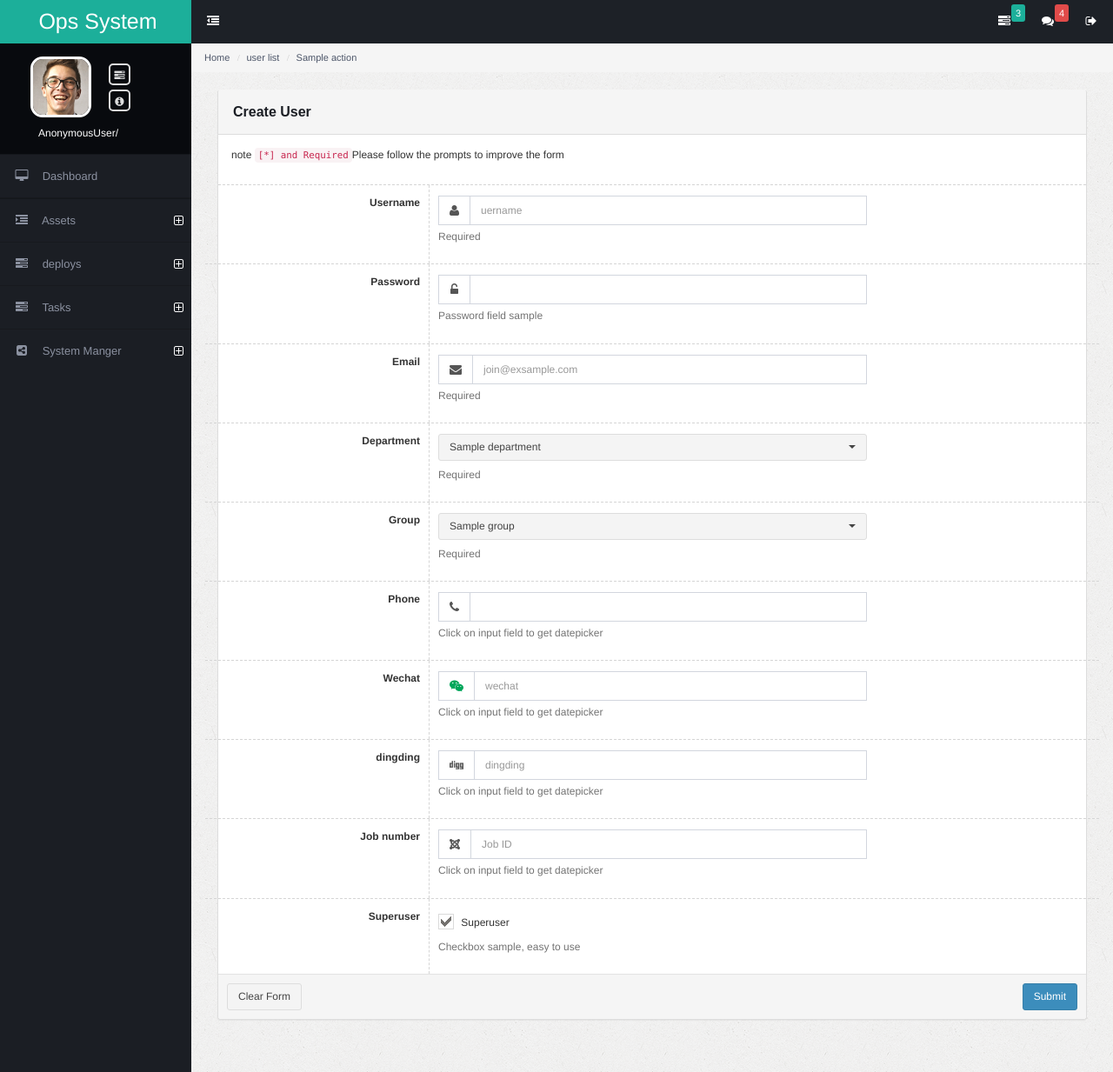
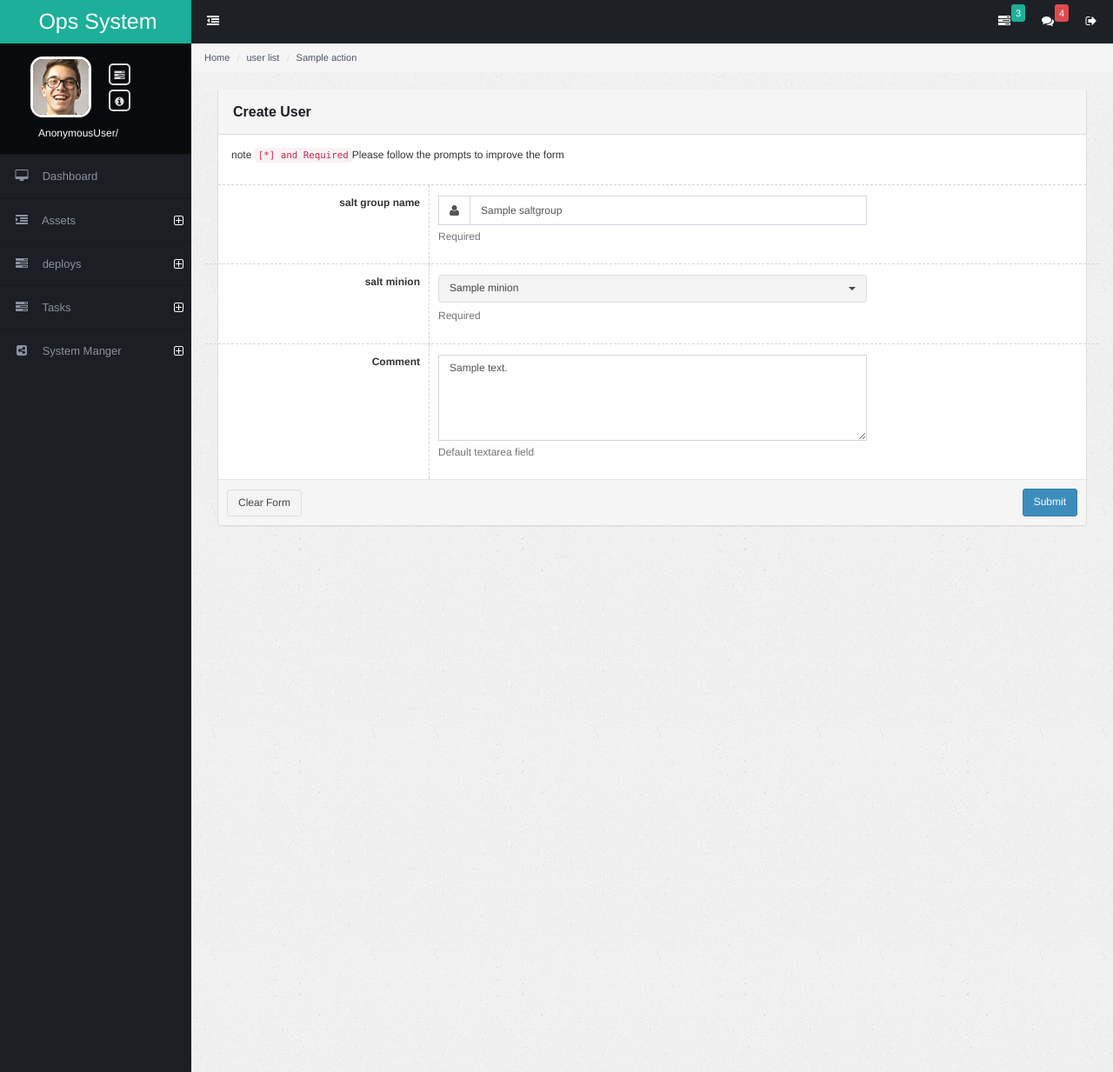
Before and after one commit to opnms/opnms, a Django app: template deploy/templates/saltstack/saltgroup_create_update.html in a window 1280 px wide. Shown: the whole page at 87% size. Run offline with Django 3.2, Linux system fonts and the light colour scheme; the template is opened without the code that fills it: most values are stand-ins (such as "Sample title", 1, 10 or a date in 2020); some libraries are stand-ins or nearby versions.

Commit message:
salt html

```diff
--- a/deploy/forms/salthost.py
+++ b/deploy/forms/salthost.py
@@ -22,4 +22,4 @@ class SaltGroupForm(forms.ModelForm):
     '''
     class Meta:
         model = SaltGroup
-        fields = ('minion')
+        fields = ('name','minions')
--- a/deploy/models/saltstack.py
+++ b/deploy/models/saltstack.py
@@ -42,6 +42,7 @@ class SaltGroup(models.Model):
     name = models.CharField(max_length=100,unique=True,verbose_name=_('Salt Group'))
     abbr_name = models.CharField(max_length=100,unique=True,verbose_name=_('Salt Group Abbrname'))
     minions = models.ManyToManyField(SaltHost,related_name='salt_host_set',verbose_name=_('Salt Host'))
+    comment = models.TextField(blank=True,verbose_name=_('Comment'))
 
     def __unicode__(self):
         return self.name
--- a/deploy/templates/saltstack/hostlist.html
+++ b/deploy/templates/saltstack/hostlist.html
@@ -50,7 +50,10 @@
       <div class="col-md-12">
           <div class="panel panel-default">
               <div class="panel-heading">
-                  <h3 class="panel-title">{% trans 'Salt Group List' %}</h3>
+{#                  <h3 class="panel-title">{% trans 'Salt Group List' %}</h3>#}
+                    <a href="{% url 'deploys:saltgroup-create' %}">
+                        <button class="btn btn-success"><i class="fa fa-plus"></i></button>
+                    </a>
                   <ul class="panel-controls">
                       <li><a href="#" class="panel-collapse"><span class="fa fa-angle-down"></span></a></li>
                       <li><a href="#" class="panel-refresh"><span class="fa fa-refresh"></span></a></li>
--- a/deploy/templates/saltstack/saltgroup_create_update.html
+++ b/deploy/templates/saltstack/saltgroup_create_update.html
@@ -25,110 +25,33 @@
                       <div class="panel-body form-group-separated">
 
                           <div class="form-group">
-                              <label class="col-md-3 col-xs-12 control-label">{% trans 'Username' %}</label>
+                              <label class="col-md-3 col-xs-12 control-label">{% trans 'salt group name' %}</label>
                               <div class="col-md-6 col-xs-12">
                                   <div class="input-group">
                                       <span class="input-group-addon"><span class="fa fa-user"></span></span>
-                                      <input type="text" name="username"  value="" placeholder="{% trans 'uername' %}" class="form-control"/>
+                                      <input type="text" name="name"  value="{{ saltgroup.name }}" placeholder="{% trans 'salt group name' %}" class="form-control"/>
                                   </div>
                                   <span class="help-block">{% trans 'Required' %}</span>
                               </div>
                           </div>
 
-                        <div class="form-group">
-                            <label class="col-md-3 col-xs-12 control-label">{% trans 'Password' %}</label>
-                            <div class="col-md-6 col-xs-12">
-                                <div class="input-group">
-                                    <span class="input-group-addon"><span class="fa fa-unlock-alt"></span></span>
-                                    <input type="password" name="password" value="" class="form-control"/>
-                                </div>
-                                <span class="help-block">Password field sample</span>
-                            </div>
-                        </div>
-                          <div class="form-group">
-                              <label class="col-md-3 col-xs-12 control-label">{% trans 'Email' %}</label>
+                         <div class="form-group">
+                              <label class="col-md-3 col-xs-12 control-label">{% trans 'salt minion' %}</label>
                               <div class="col-md-6 col-xs-12">
-                                  <div class="input-group">
-                                      <span class="input-group-addon"><span class="fa fa-envelope"></span></span>
-                                      <input type="email" name="email" placeholder="join@exsample.com" class="form-control"/>
-                                  </div>
-                                  <span class="help-block">{% trans 'Required' %}</span>
-                              </div>
-                          </div>
-
-                          <div class="form-group">
-                              <label class="col-md-3 col-xs-12 control-label">{% trans 'Department' %}</label>
-                              <div class="col-md-6 col-xs-12">
-                                  <select name="department" class="form-control select">
-                                      {% for department in departments %}
-                                      <option value="{{ department.pk }}">{{ department.name }}</option>
+                                  <select name="minions" class="form-control select">
+                                      {% for salt in salthosts %}
+                                      <option value="{{ salt.pk }}">{{ salt.minion }}</option>
                                       {% endfor %}
                                   </select>
                                   <span class="help-block">{% trans 'Required' %}</span>
                               </div>
                           </div>
 
-                       <div class="form-group">
-                              <label class="col-md-3 col-xs-12 control-label">{% trans 'Group' %}</label>
+                         <div class="form-group">
+                              <label class="col-md-3 col-xs-12 control-label">{% trans 'Comment' %}</label>
                               <div class="col-md-6 col-xs-12">
-                                  <select name="groups" class="form-control select">
-                                      {% for group in groups %}
-                                      <option value="{{ group.pk }}">{{ group.name }}</option>
-                                      {% endfor %}
-                                  </select>
-                                  <span class="help-block">{% trans 'Required' %}</span>
-                              </div>
-                          </div>
-
-                          <div class="form-group">
-                              <label class="col-md-3 col-xs-12 control-label">{% trans 'Phone' %}</label>
-                              <div class="col-md-6 col-xs-12">
-                                  <div class="input-group">
-                                      <span class="input-group-addon"><span class="fa fa-phone"></span></span>
-                                      <input type="tel" name="phone" class="form-control">
-                                  </div>
-                                  <span class="help-block">Click on input field to get datepicker</span>
-                              </div>
-                          </div>
-
-                          <div class="form-group">
-                              <label class="col-md-3 col-xs-12 control-label">{% trans 'Wechat' %}</label>
-                              <div class="col-md-6 col-xs-12">
-                                  <div class="input-group">
-                                      <span class="input-group-addon"><span class="fa fa-wechat text-green"></span></span>
-                                      <input type="text" name="wechat" placeholder="{% trans 'wechat' %}" class="form-control">
-                                  </div>
-                                  <span class="help-block">Click on input field to get datepicker</span>
-                              </div>
-                          </div>
-
-                          <div class="form-group">
-                              <label class="col-md-3 col-xs-12 control-label">{% trans 'dingding' %}</label>
-                              <div class="col-md-6 col-xs-12">
-                                  <div class="input-group">
-                                      <span class="input-group-addon"><span class="fa fa-digg"></span></span>
-                                      <input type="text" name="dingding" placeholder="{% trans 'dingding' %}" class="form-control">
-                                  </div>
-                                  <span class="help-block">Click on input field to get datepicker</span>
-                              </div>
-                          </div>
-
-                          <div class="form-group">
-                              <label class="col-md-3 col-xs-12 control-label">{% trans 'Job number' %}</label>
-                              <div class="col-md-6 col-xs-12">
-                                  <div class="input-group">
-                                      <span class="input-group-addon"><span class="fa fa-joomla"></span></span>
-                                      <input type="text" name="job_number" placeholder="{% trans 'Job ID' %}" class="form-control">
-                                  </div>
-                                  <span class="help-block">Click on input field to get datepicker</span>
-                              </div>
-                          </div>
-
-                           <div class="form-group">
-                              <label class="col-md-3 col-xs-12 control-label">{% trans 'Superuser' %}</label>
-                              <div class="col-md-6 col-xs-12">
-                                  <label class="check"><input type="checkbox" class="icheckbox" checked=""/> {% trans 'Superuser' %}</label>
-                                  <span class="help-block">Checkbox sample, easy to use</span>
+                                  <textarea name="comment" placeholder="{% trans 'Comment ...' %}" class="form-control" rows="5">{{ saltgroup.comment }}</textarea>
+                                  <span class="help-block">Default textarea field</span>
                               </div>
                           </div>
 
--- a/deploy/urls/view_urls.py
+++ b/deploy/urls/view_urls.py
@@ -4,6 +4,10 @@ from .. import views
 app_name = 'deploy'
 
 urlpatterns = [
-    #instance
+    #salt host
     url(r'^salthost/$',views.SalstHostListView.as_view(),name='salthost-list'),
+
+    #salt group
+    url(r'^salt-group/create/$',views.SaltGroupCreateView.as_view(),name='saltgroup-create'),
+    url(r'^salt-group/(?P<pk>\d+)/update/$',views.SaltGroupUpdateView.as_view(),name='saltgroup-update'),
     ]
--- a/deploy/views/saltstack.py
+++ b/deploy/views/saltstack.py
@@ -12,7 +12,7 @@ from ..models import SaltHost,SaltGroup
 from ..saltstack.saltapi import SalstStack
 from ..forms import SaltGroupForm,SaltHostForm
 
-__all__ = ['SalstHostListView']
+__all__ = ['SalstHostListView','SaltGroupCreateView','SaltGroupUpdateView']
 
 class SalstHostListView(LoginRequiredMixin,TemplateView):
     '''
--- a/templates/_left_side_bar.html
+++ b/templates/_left_side_bar.html
@@ -64,7 +64,7 @@
             <ul>
                 <li><a href="{% url 'users:user-list' %}"><span class="fa fa-user text-green"></span> {% trans 'Users' %}</a></li>
                 <li><a href="#"><span class="fa fa-edit"></span> {% trans 'Perms' %}</a></li>
-                <li><a href="{% url 'users:saltapi-list' %}"><span class="fa fa-key text-green"></span> {% trans 'Perms' %}</a></li>
+                <li><a href="{% url 'users:saltapi-list' %}"><span class="fa fa-key text-green"></span> {% trans 'SaltApis' %}</a></li>
             </ul>
         </li>
     </ul>
```
Also changed, not shown: locale/zh_CN/LC_MESSAGES/django.po.
